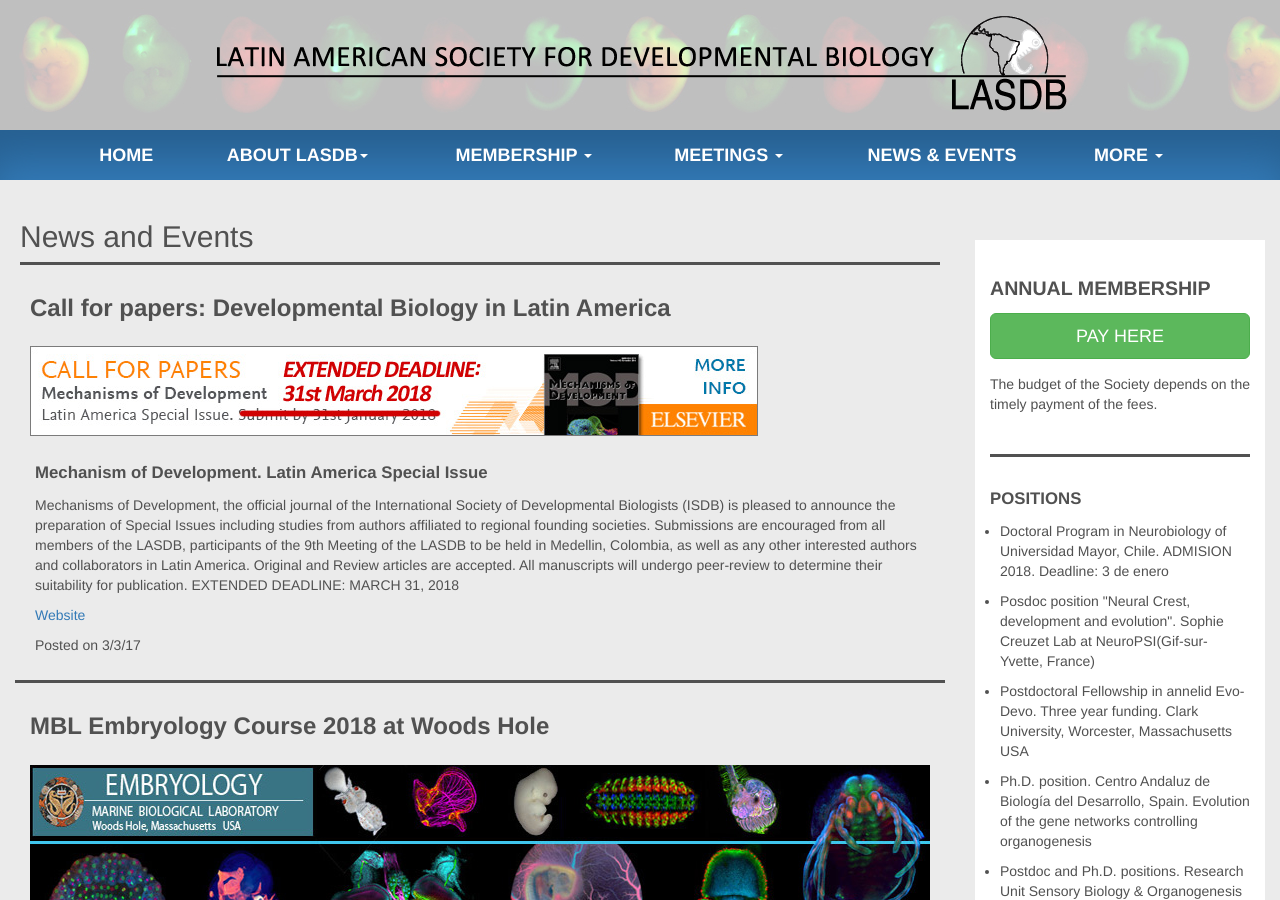
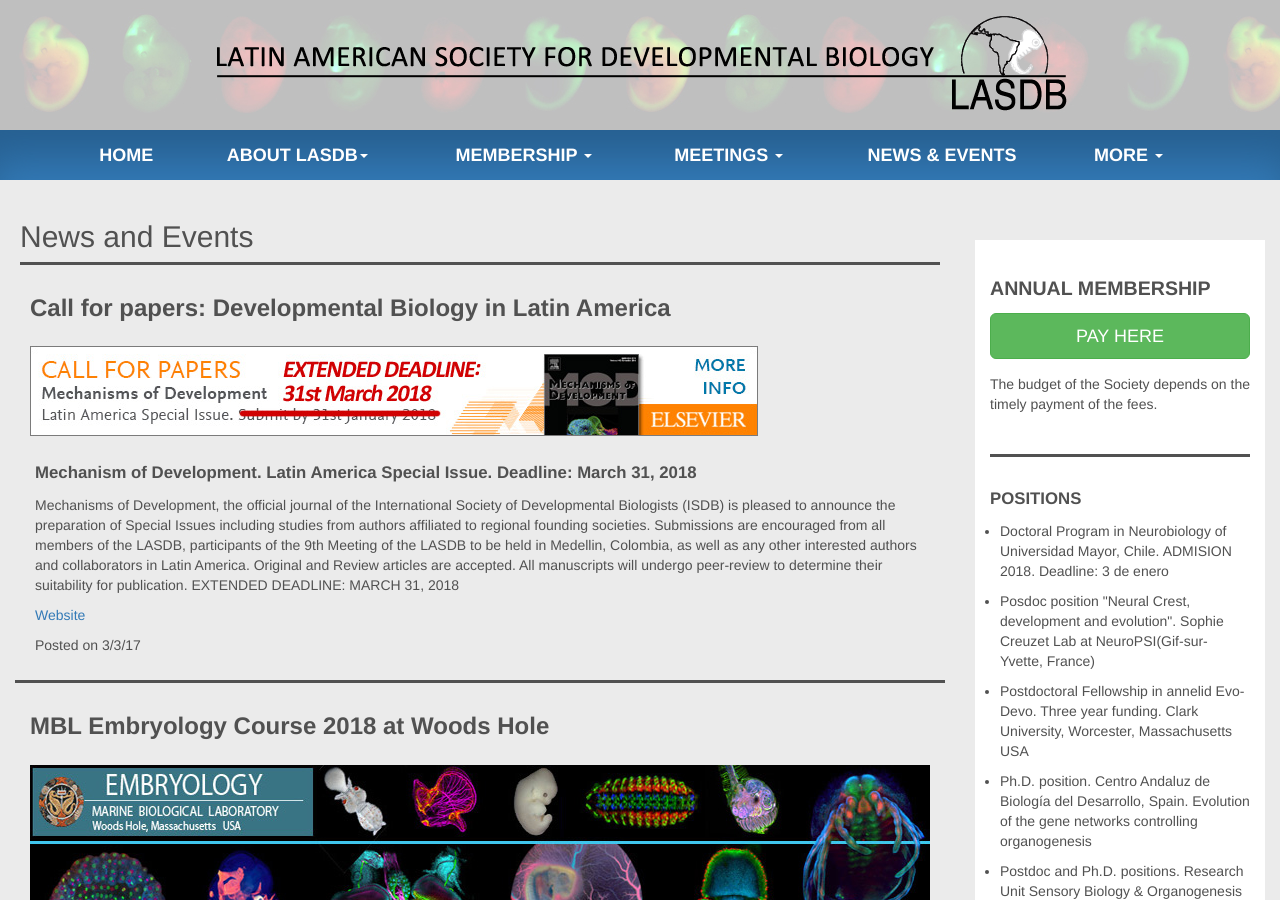
Before and after one commit to lasdb/lasdb.github.io, a Jekyll site: the page built from _posts/2000-01-01-news.markdown, in a window 1280 px wide and 900 px high. Built offline with Jekyll 4.4.1, drawn with Linux system fonts in a browser that asks for light colours; nearby versions of some CDN libraries.

Commit message:
Update 2000-01-01-news.markdown

```diff
--- a/_posts/2000-01-01-news.markdown
+++ b/_posts/2000-01-01-news.markdown
@@ -7,7 +7,7 @@
 news:
   - title: 'Call for papers: Developmental Biology in Latin America'
     date: '3/3/17'
-    subtitle: 'Mechanism of Development. Latin America Special Issue'
+    subtitle: 'Mechanism of Development. Latin America Special Issue. Deadline: March 31, 2018'
     body: 'Mechanisms of Development, the official journal of the International Society of Developmental Biologists (ISDB) is pleased to announce the preparation of Special Issues including studies from authors affiliated to regional founding societies. Submissions are encouraged from all members of the LASDB, participants of the 9th Meeting of the LASDB to be held in Medellin, Colombia, as well as any other interested authors and collaborators in Latin America.  Original and Review articles are accepted. All manuscripts will undergo peer-review to determine their suitability for publication.  EXTENDED DEADLINE: MARCH 31, 2018'
     imageSm: 'img/news/MOD2017-sm.jpg'
     imageBg: '../img/news/MOD2017b-bg.jpg'
```
